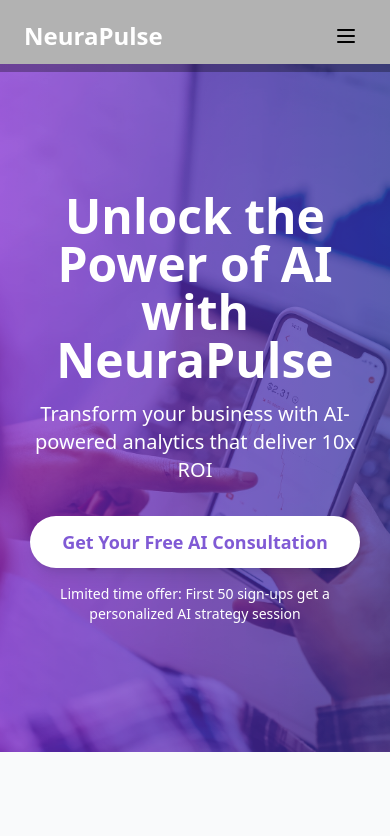
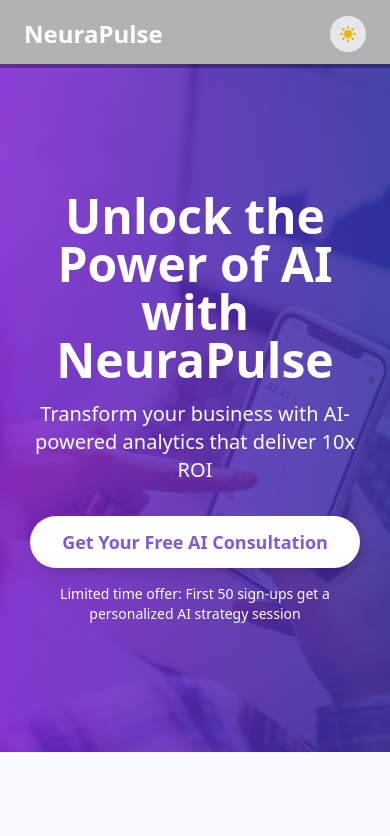
Before and after one commit to Chymezy/-PRODIGY_WD_01, a React (Vite) app: page / in a window 390 px wide. Shown: the top 836 px of the page. Built offline with nearby package versions, Linux system fonts and the light colour scheme.

Commit message:
hero background image issue resolved

```diff
--- a/src/components/LandingPage.tsx
+++ b/src/components/LandingPage.tsx
@@ -5,6 +5,7 @@
 import Footer from './Footer';
 import LazyImage from './LazyImage';
 import ErrorBoundary from './ErrorBoundary';
+import { accessibleColors } from '../utils/accessibilityUtils';
 import applicationBg from '../assets/application-bg.jpg';
 import revolutionizeImage from '../assets/revolutionize-business.webp';
 import { logEvent } from '../services/analytics';
@@ -184,13 +185,14 @@
           aria-label={t('accessibility.heroSection', 'Welcome to NeuraPulse')}
         >
           <div className="absolute inset-0 z-0">
-            <LazyImage
+            <img
               src={applicationBg}
-              alt=""  // Decorative image
-              className="object-cover w-full h-full opacity-30"
+              alt=""
+              className="w-full h-full object-cover opacity-30"
               aria-hidden="true"
             />
           </div>
+          <div className="absolute inset-0 bg-gradient-to-r from-purple-700/50 to-indigo-800/50 z-1"></div>
           <motion.div
             className="container mx-auto px-6 text-center relative z-10"
             initial="hidden"
@@ -215,12 +217,12 @@
       <ErrorBoundary>
         <section
           id="about"
-          className="py-20 bg-gray-50 dark:bg-gray-800"
+          className={`py-20 ${accessibleColors.background.secondary.light} ${accessibleColors.background.secondary.dark}`}
           role="region"
           aria-labelledby="about-heading"
         >
           <div className="container mx-auto px-6">
-            <h2 id="about-heading" className="text-3xl font-bold mb-8 text-center text-gray-800 dark:text-white">
+            <h2 id="about-heading" className={`text-3xl font-bold mb-8 text-center ${accessibleColors.text.primary.light} ${accessibleColors.text.primary.dark}`}>
               {t('about.title')}
             </h2>
             <div className="grid grid-cols-1 md:grid-cols-3 gap-8" role="list">
@@ -246,7 +248,7 @@
       <ErrorBoundary>
         <section
           id="services"
-          className="py-20 bg-white dark:bg-gray-900"
+          className={`py-20 ${accessibleColors.background.primary.light} ${accessibleColors.background.primary.dark}`}
           role="region"
           aria-labelledby="services-heading"
         >
--- a/src/components/LazyImage.tsx
+++ b/src/components/LazyImage.tsx
@@ -1,28 +1,35 @@
-import React, { useState, useEffect, useRef } from 'react';
+import React, { useState, useEffect, useRef, CSSProperties } from 'react';
 
 interface LazyImageProps {
   src: string;
   alt: string;
   className?: string;
-  sizes?: string;
-  srcSet?: string;
+  style?: CSSProperties;
+  'aria-hidden'?: boolean | 'true' | 'false';
 }
 
-const LazyImage: React.FC<LazyImageProps> = ({ src, alt, className, sizes, srcSet }) => {
+const LazyImage: React.FC<LazyImageProps> = ({
+  src,
+  alt,
+  className = '',
+  style,
+  'aria-hidden': ariaHidden
+}) => {
   const [isLoaded, setIsLoaded] = useState(false);
+  const [isInView, setIsInView] = useState(false);
   const imgRef = useRef<HTMLImageElement>(null);
 
   useEffect(() => {
     const observer = new IntersectionObserver(
       ([entry]) => {
         if (entry.isIntersecting) {
-          setIsLoaded(true);
+          setIsInView(true);
           observer.unobserve(entry.target);
         }
       },
       {
-        rootMargin: '100px',
-        threshold: 0.1
+        rootMargin: '50px',
+        threshold: 0.01
       }
     );
 
@@ -38,14 +45,24 @@
   }, []);
 
   return (
-    <img
-      ref={imgRef}
-      src={isLoaded ? src : ''}
-      srcSet={isLoaded ? srcSet : ''}
-      sizes={sizes}
-      alt={alt}
-      className={`transition-opacity duration-300 ${isLoaded ? 'opacity-100' : 'opacity-0'} ${className}`}
-    />
+    <div className="relative overflow-hidden" ref={imgRef}>
+      {isInView && (
+        <img
+          src={src}
+          alt={alt}
+          className={`transition-opacity duration-300 ${
+            isLoaded ? 'opacity-100' : 'opacity-0'
+          } ${className}`}
+          style={style}
+          aria-hidden={ariaHidden}
+          onLoad={() => setIsLoaded(true)}
+          loading="lazy"
+        />
+      )}
+      {!isLoaded && isInView && (
+        <div className="absolute inset-0 bg-gray-200 dark:bg-gray-700 animate-pulse" />
+      )}
+    </div>
   );
 };
 
--- a/src/components/Navbar.tsx
+++ b/src/components/Navbar.tsx
@@ -3,13 +3,13 @@
 import { useDarkMode } from '../contexts/DarkModeContext';
 import { HiSun, HiMoon } from 'react-icons/hi';
 import { useTranslation } from '../hooks/useTranslation';
-import { colors } from '../utils/colors';
+import { accessibleColors } from '../utils/accessibilityUtils';
 
 const Navbar: React.FC = () => {
   const [scrolled, setScrolled] = useState(false);
   const [mobileMenuOpen, setMobileMenuOpen] = useState(false);
   const { darkMode, toggleDarkMode } = useDarkMode();
-  const { t, i18n } = useTranslation();
+  const { t } = useTranslation();
 
   useEffect(() => {
     const handleScroll = () => {
@@ -48,136 +48,56 @@
   };
 
   return (
-    <header role="banner">
-      {/* Skip to main content link - only visible when focused */}
-      <a
-        href="#main-content"
-        onClick={handleSkipToMain}
-        className="sr-only focus:not-sr-only focus:absolute focus:z-50 focus:p-4 focus:bg-white focus:text-purple-600"
-      >
-        {t('accessibility.skipToMain', 'Skip to main content')}
-      </a>
-
-      <nav
-        className={`fixed top-0 left-0 right-0 z-40 transition-all duration-300 ${
-          scrolled ? 'bg-white dark:bg-gray-800 shadow-lg' : 'bg-black bg-opacity-30'
-        }`}
-        role="navigation"
-        aria-label={t('accessibility.mainNavigation', 'Main navigation')}
-      >
+    <nav className={`fixed top-0 left-0 right-0 z-50 transition-all duration-300 ${
+      scrolled ? `${accessibleColors.background.primary.light} ${accessibleColors.background.primary.dark} shadow-lg`
+      : 'bg-black bg-opacity-30'
+    }`}>
       <div className="container mx-auto px-6 py-4">
         <div className="flex items-center justify-between">
           <div className="text-2xl font-bold">
-              <a
-                href="/"
-                className={`transition-colors duration-300 ${scrolled ? 'text-purple-700 dark:text-purple-300' : 'text-white'}`}
-                aria-label={t('accessibility.homeLink', 'NeuraPulse - Return to homepage')}
-              >
+            <a href="/" className={`transition-colors duration-300 ${
+              scrolled ? `${accessibleColors.text.accent.light} ${accessibleColors.text.accent.dark}`
+              : 'text-white'
+            }`}>
               NeuraPulse
             </a>
           </div>
-
-            {/* Desktop Navigation */}
-            <div className="hidden md:flex items-center space-x-8">
-              <nav className="flex space-x-8" aria-label={t('accessibility.primaryNavigation', 'Primary navigation')}>
+          <div className="flex items-center space-x-8">
+            <div className="hidden md:flex space-x-8">
               {['home', 'about', 'services', 'contact'].map((item) => (
                 <a
                   key={item}
                   href={`#${item}`}
                   onClick={(e) => handleNavClick(e, item)}
                   className={`hover:text-purple-400 transition-colors duration-300 ${
-                      scrolled ? 'text-gray-800 dark:text-gray-200' : 'text-white'
+                    scrolled ? `${accessibleColors.text.primary.light} ${accessibleColors.text.primary.dark}`
+                    : 'text-white'
                   }`}
-                    aria-current={item === 'home' ? 'page' : undefined}
                 >
                   {t(`navbar.${item}`)}
                 </a>
               ))}
-              </nav>
-
+            </div>
             <button
               onClick={toggleDarkMode}
-                className="p-2 rounded-full bg-gray-200 dark:bg-gray-700 focus:outline-none focus:ring-2 focus:ring-purple-600 transition-colors duration-300"
-                aria-label={darkMode ? t('accessibility.lightMode', 'Switch to light mode') : t('accessibility.darkMode', 'Switch to dark mode')}
-                aria-pressed={darkMode}
+              className={`p-2 rounded-full ${accessibleColors.button.secondary.base} ${accessibleColors.button.secondary.dark} focus:outline-none focus:ring-2 focus:ring-purple-600 transition-colors duration-300`}
+              aria-label={darkMode ? 'Switch to light mode' : 'Switch to dark mode'}
             >
               <motion.div
                 animate={{ rotate: darkMode ? 180 : 0 }}
                 transition={{ duration: 0.5 }}
               >
                 {darkMode ? (
-                    <HiMoon className="w-5 h-5 text-purple-400" aria-hidden="true" />
+                  <HiMoon className={`w-5 h-5 ${accessibleColors.text.accent.dark}`} />
                 ) : (
-                    <HiSun className="w-5 h-5 text-yellow-500" aria-hidden="true" />
+                  <HiSun className="w-5 h-5 text-yellow-500" />
                 )}
               </motion.div>
             </button>
-
-              <select
-                onChange={(e) => i18n.changeLanguage(e.target.value)}
-                className="bg-transparent border-none focus:outline-none focus:ring-2 focus:ring-purple-600"
-                aria-label={t('accessibility.languageSelector', 'Select language')}
-                value={i18n.language}
-              >
-                <option value="en">EN</option>
-                <option value="es">ES</option>
-              </select>
           </div>
-
-            {/* Mobile Menu Button */}
-            <button
-              className="md:hidden p-2 rounded-lg hover:bg-gray-100 dark:hover:bg-gray-700 focus:outline-none focus:ring-2 focus:ring-purple-600"
-              onClick={() => setMobileMenuOpen(!mobileMenuOpen)}
-              aria-expanded={mobileMenuOpen}
-              aria-controls="mobile-menu"
-              aria-label={mobileMenuOpen ? t('accessibility.closeMenu', 'Close menu') : t('accessibility.openMenu', 'Open menu')}
-            >
-              <span className="sr-only">
-                {mobileMenuOpen ? t('accessibility.closeMenu', 'Close menu') : t('accessibility.openMenu', 'Open menu')}
-              </span>
-              <svg
-                className="h-6 w-6"
-                fill="none"
-                strokeLinecap="round"
-                strokeLinejoin="round"
-                strokeWidth="2"
-                viewBox="0 0 24 24"
-                stroke="currentColor"
-                aria-hidden="true"
-              >
-                {mobileMenuOpen ? (
-                  <path d="M6 18L18 6M6 6l12 12" />
-                ) : (
-                  <path d="M4 6h16M4 12h16M4 18h16" />
-                )}
-              </svg>
-            </button>
-          </div>
-        </div>
-
-        {/* Mobile Menu */}
-        <div
-          id="mobile-menu"
-          className={`md:hidden ${mobileMenuOpen ? 'block' : 'hidden'}`}
-          role="region"
-          aria-label={t('accessibility.mobileMenu', 'Mobile menu')}
-        >
-          <div className="px-2 pt-2 pb-3 space-y-1">
-            {['home', 'about', 'services', 'contact'].map((item) => (
-              <a
-                key={item}
-                href={`#${item}`}
-                onClick={(e) => handleNavClick(e, item)}
-                className="block px-3 py-2 rounded-md text-base font-medium text-gray-700 dark:text-gray-200 hover:bg-gray-100 dark:hover:bg-gray-700"
-                aria-current={item === 'home' ? 'page' : undefined}
-              >
-                {t(`navbar.${item}`)}
-              </a>
-            ))}
         </div>
       </div>
     </nav>
-    </header>
   );
 };
 
--- /dev/null
+++ b/src/utils/accessibilityUtils.ts
@@ -0,0 +1,37 @@
+// Accessible color combinations that meet WCAG contrast requirements
+export const accessibleColors = {
+  text: {
+    primary: {
+      light: 'text-gray-900', // High contrast for light mode
+      dark: 'dark:text-gray-100' // High contrast for dark mode
+    },
+    secondary: {
+      light: 'text-gray-700',
+      dark: 'dark:text-gray-200'
+    },
+    accent: {
+      light: 'text-purple-700',
+      dark: 'dark:text-purple-300'
+    }
+  },
+  background: {
+    primary: {
+      light: 'bg-white',
+      dark: 'dark:bg-gray-900'
+    },
+    secondary: {
+      light: 'bg-gray-50',
+      dark: 'dark:bg-gray-800'
+    }
+  },
+  button: {
+    primary: {
+      base: 'bg-purple-700 text-white hover:bg-purple-800',
+      dark: 'dark:bg-purple-600 dark:hover:bg-purple-700'
+    },
+    secondary: {
+      base: 'bg-gray-200 text-gray-900 hover:bg-gray-300',
+      dark: 'dark:bg-gray-700 dark:text-gray-100 dark:hover:bg-gray-600'
+    }
+  }
+};
```
Also changed, not shown: src/components/ErrorBoundary.tsx (+11 -6 lines), src/components/Footer.tsx (+34 -13 lines), src/components/NewsletterSignup.tsx (+24 -9 lines). Lines whose indentation alone changed are shown as unchanged.
